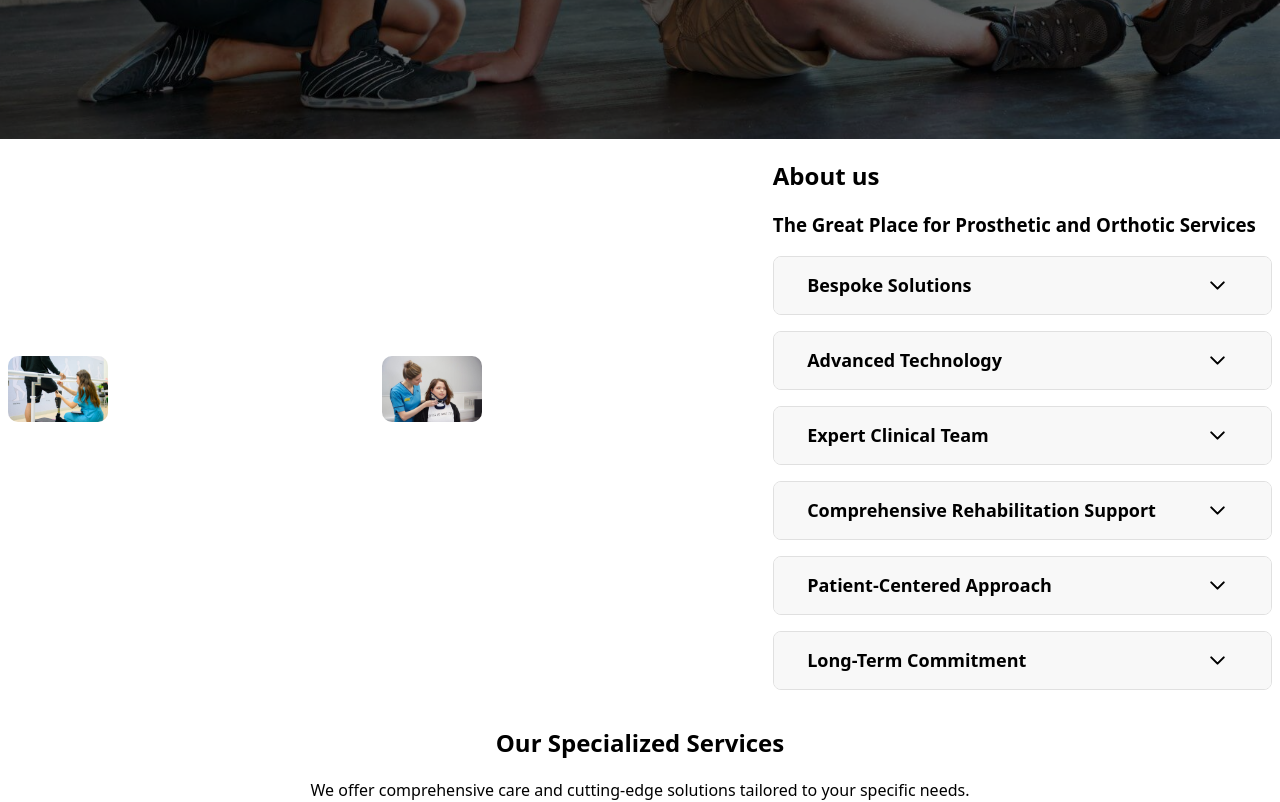
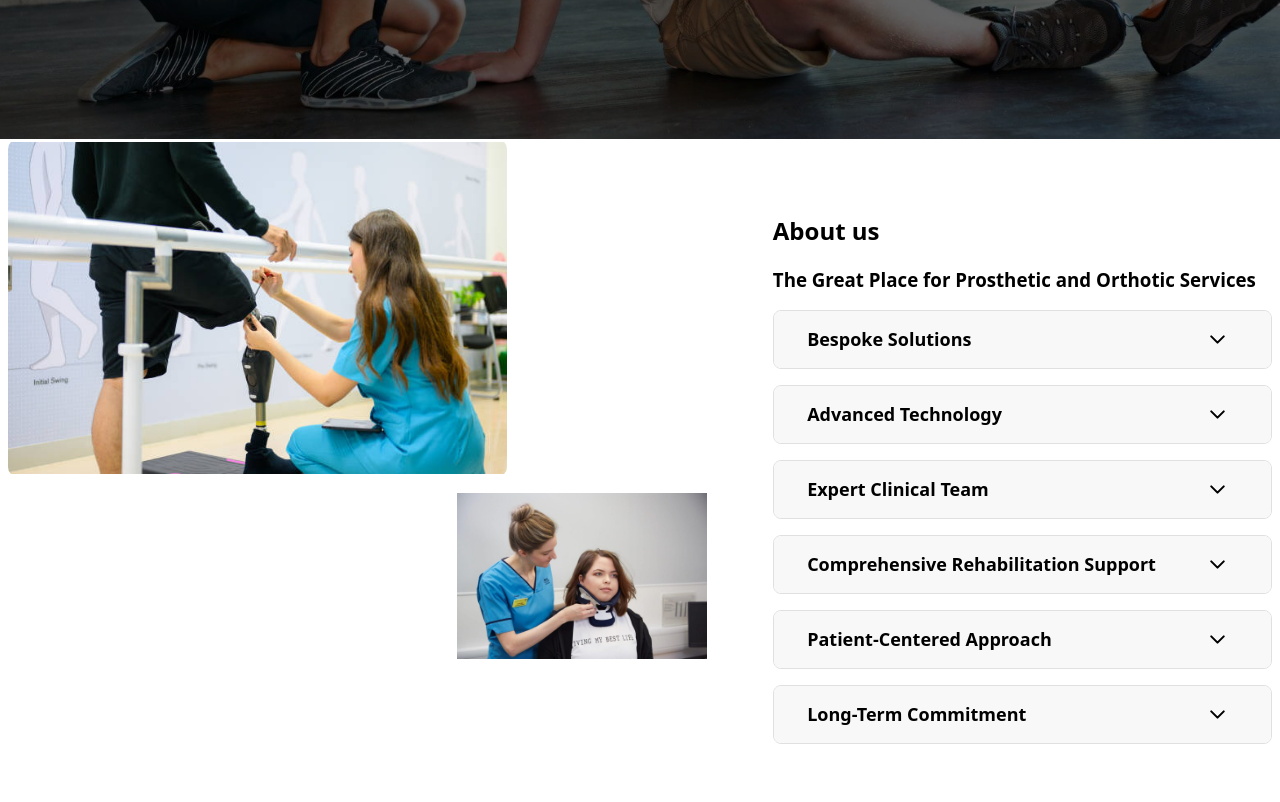
Before and after one commit to Mario-Gozie/Orthosprint-web-app, a React (Vite) app: page / in a window 1280 px wide. Shown: the part 720-1522 px from the top of the page. Built offline with nearby package versions, Linux system fonts and the light colour scheme.

Commit message:
working on a lot

```diff
--- a/src/Components/Homepage-Components/AboutUs.jsx
+++ b/src/Components/Homepage-Components/AboutUs.jsx
@@ -8,8 +8,14 @@ function AboutUs() {
     <section id="about">
       <div className="about-container" style={{ height: "100%" }}>
         <div className="about-img-container">
-          <img className="about-img" src={aboutImg1} alt="" />
-          <img className="about-img" src={aboutImg2} alt="" />
+          <div className="about-image-container-1">
+            <img className="about-img-1" src={aboutImg1} alt="" />
+          </div>
+          <div className="about-svg-container"></div>
+          <div className="about-image-container-2">
+            <img className="about-img-2" src={aboutImg2} alt="" />
+          </div>
+          <div className="about-svg-container"></div>
         </div>
         <div className="about-text-container">
           <h2>About us</h2>
--- a/src/Css/homepageCss.css
+++ b/src/Css/homepageCss.css
@@ -206,7 +206,7 @@ nav {
 /*                            */
 
 #about {
-  height: 100%;
+  height: auto;
   width: 100%;
   display: flex;
   justify-content: center;
@@ -215,6 +215,7 @@ nav {
 .about-container {
   width: 100%;
   max-width: 1440px;
+  height: 100%;
   display: flex;
   flex-direction: column;
 }
@@ -222,14 +223,49 @@ nav {
 .about-img-container {
   width: 100%;
   display: grid;
-  grid-template-columns: 1fr 1fr;
-  grid-template-rows: 1fr 1fr;
+  grid-template-areas:
+    "first-about-picture first-about-svg"
+    "second-about-svg second-about-picture";
+
+  grid-template-columns: 1fr 0.5fr;
+
+  grid-template-rows: 0.3fr 1fr;
+  height: auto;
+  position: relative;
 }
 
-.about-img {
+.about-image-container-1 {
+  grid-area: first-about-picture;
+}
+
+.about-image-container-2 {
+  grid-area: second-about-picture;
+}
+
+.about-image-container-1,
+.about-image-container-2 {
+  /* width: 15rem;
+  height: 15rem; */
+
   border-radius: 10px;
-  width: 100px;
-  height: auto;
+}
+
+.about-image-container-2 {
+  position: relative;
+}
+
+.about-img-1,
+.about-img-2 {
+  border-radius: inherit;
+  width: 100%;
+  height: 100%;
+  object-fit: contain;
+}
+
+.about-img-2 {
+  position: absolute;
+  top: -70px;
+  right: 50px;
 }
 
 .about-special-list {
@@ -532,6 +568,7 @@ footer h2::after {
 
   .about-container {
     width: 100%;
+    height: 100%;
     max-width: 1440px;
     display: flex;
     flex-direction: row;
@@ -539,6 +576,7 @@ footer h2::after {
 
   .about-img-container {
     width: 60%;
+    height: inherit;
   }
 
   .about-text-container {
```
